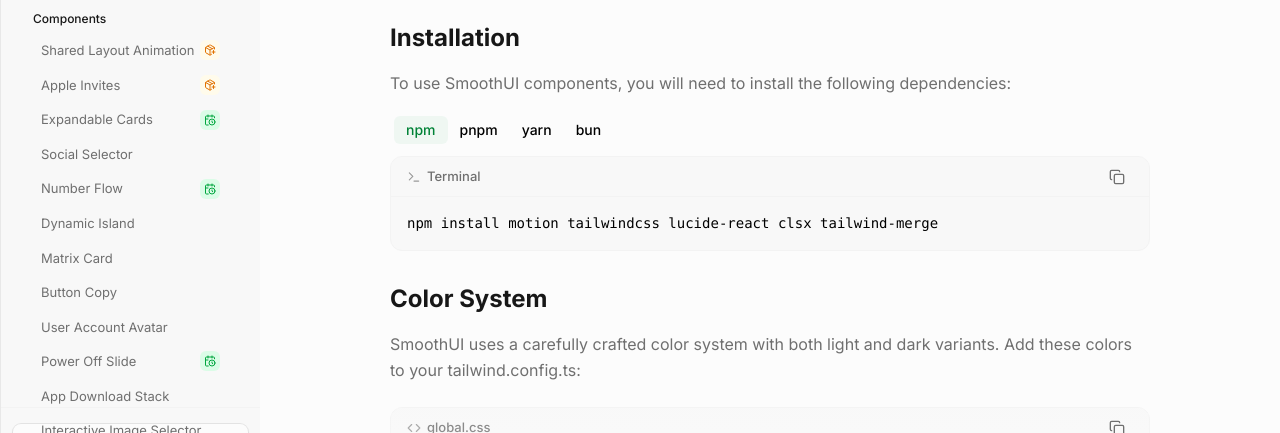
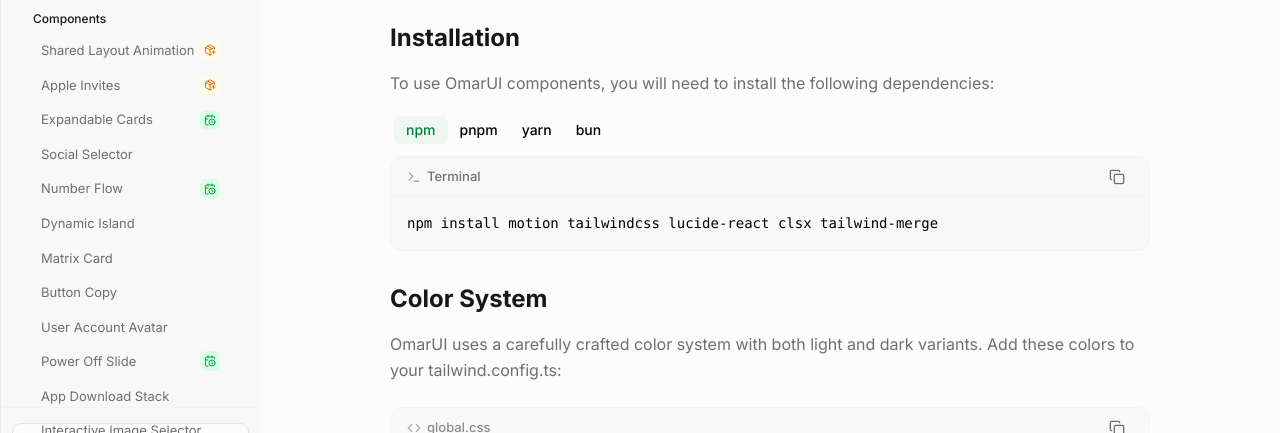
Before and after one commit to omar15hr/omar-ui, a Next.js app: page /doc in a window 1280 px wide. Shown: the part 240-673 px from the top of the page. Built offline with nearby package versions, Linux system fonts and the light colour scheme.

Commit message:
cambio de nombre en la doc

```diff
--- a/src/app/doc/page.tsx
+++ b/src/app/doc/page.tsx
@@ -75,7 +75,7 @@
             Installation
           </h2>
           <p className="text-light-900 dark:text-dark-900 text-[16px] leading-relaxed">
-            To use SmoothUI components, you will need to install the following
+            To use OmarUI components, you will need to install the following
             dependencies:
           </p>
 
@@ -150,7 +150,7 @@
             Color System
           </h2>
           <p className="text-light-900 dark:text-dark-900 text-[16px] leading-relaxed">
-            SmoothUI uses a carefully crafted color system with both light and
+            OmarUI uses a carefully crafted color system with both light and
             dark variants. Add these colors to your tailwind.config.ts:
           </p>
           <CodeBlockWrapper
```
